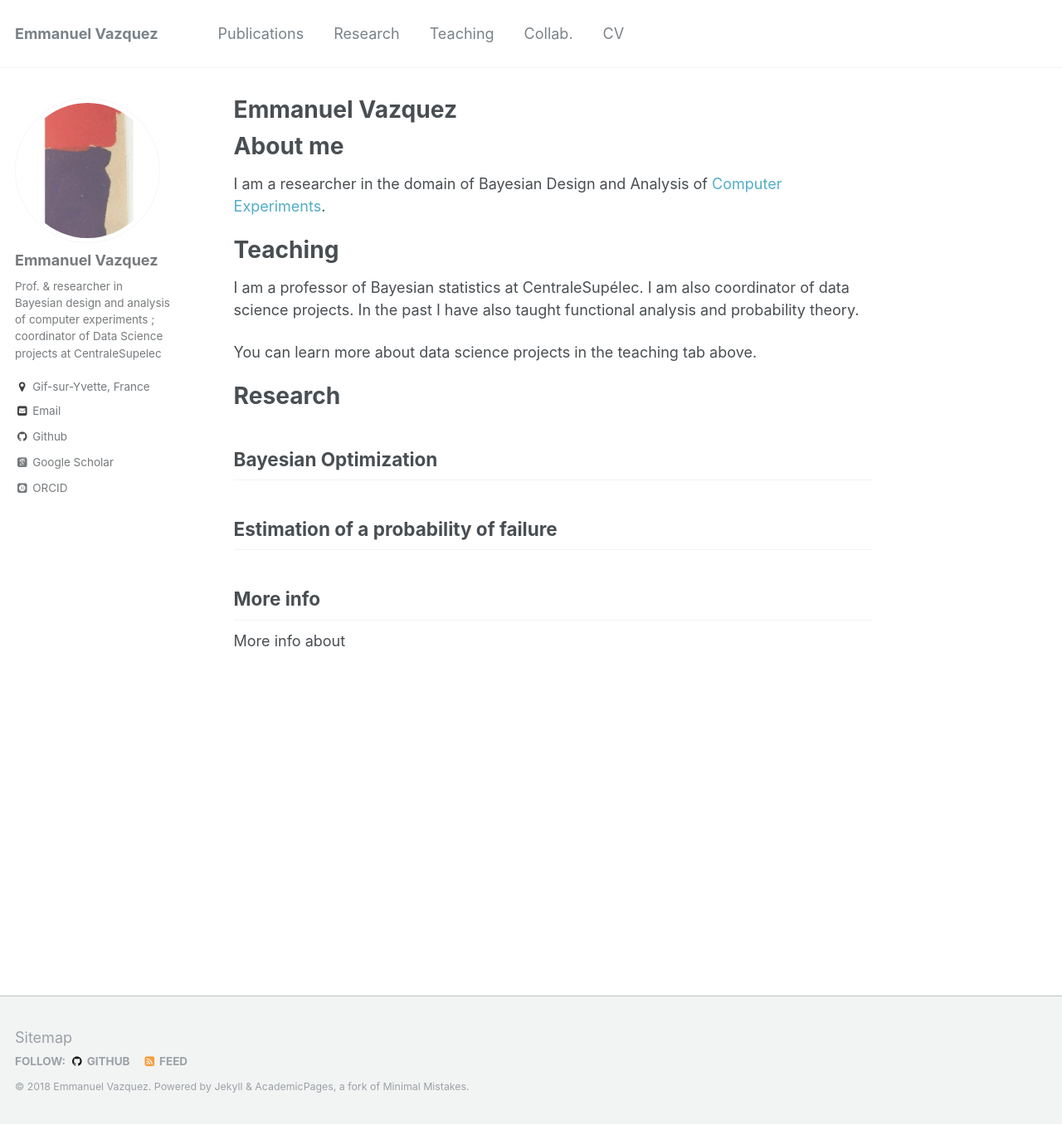
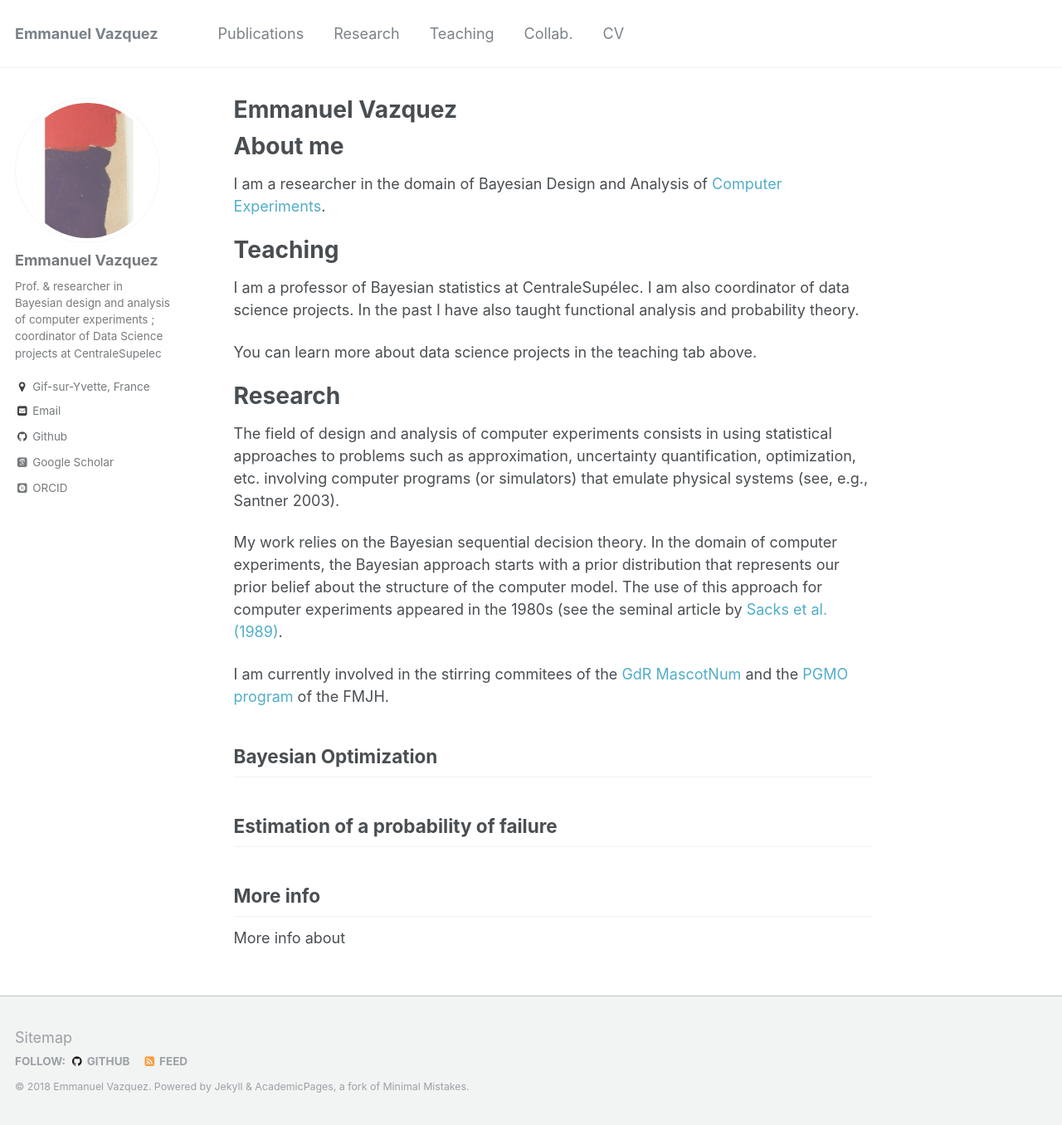
Before and after one commit to emvazquez/emvazquez.github.io, a Jekyll site: the page built from _pages/about.md, in a window 1280 px wide and 1356 px high. Shown: the whole window at 83% size. Built offline with Jekyll 4.4.1, drawn with Linux system fonts in a browser that asks for light colours; some web fonts are replaced.

Commit message:
going on

```diff
--- a/_pages/about.md
+++ b/_pages/about.md
@@ -24,6 +24,12 @@ You can learn more about data science projects in the teaching tab above.
 Research
 ======
 
+The field of design and analysis of computer experiments consists in using statistical approaches to problems such as  approximation, uncertainty quantification, optimization, etc. involving computer programs (or simulators) that emulate physical systems (see, e.g., Santner 2003).
+
+My work relies on the Bayesian sequential decision theory.  In the domain of computer experiments, the Bayesian approach starts with a prior distribution that represents our prior belief about the structure of the computer model. The use of this approach  for computer experiments appeared in the 1980s (see the seminal article by [Sacks et al. (1989)](https://projecteuclid.org/euclid.ss/1177012413).
+
+I am currently involved in the stirring commitees of the [GdR MascotNum](http://www.gdr-mascotnum.fr) and the [PGMO program](https://www.fondation-hadamard.fr/PGMO) of the FMJH.
+
 Bayesian Optimization
 ------
 
```
